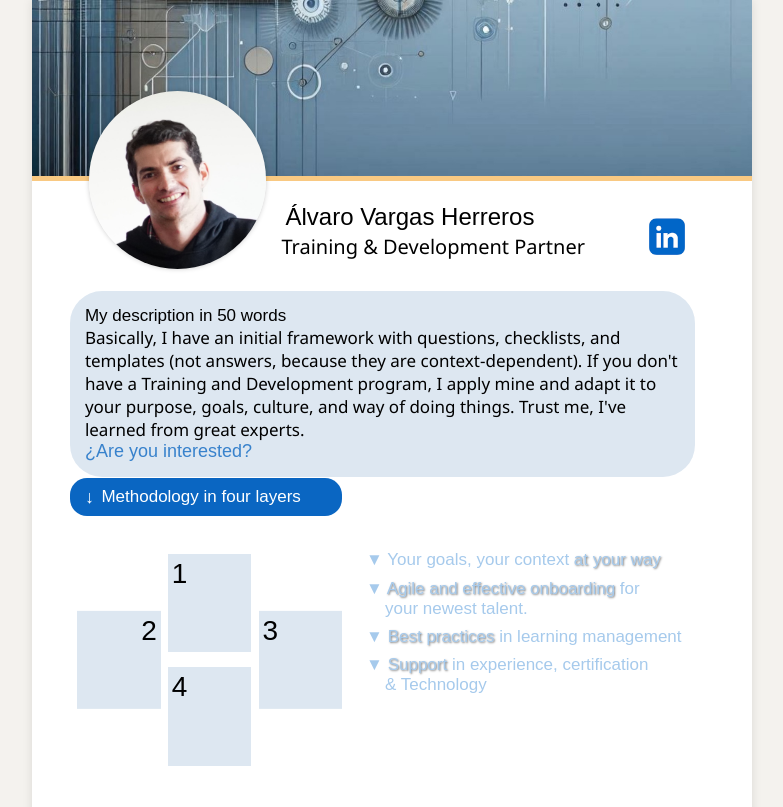
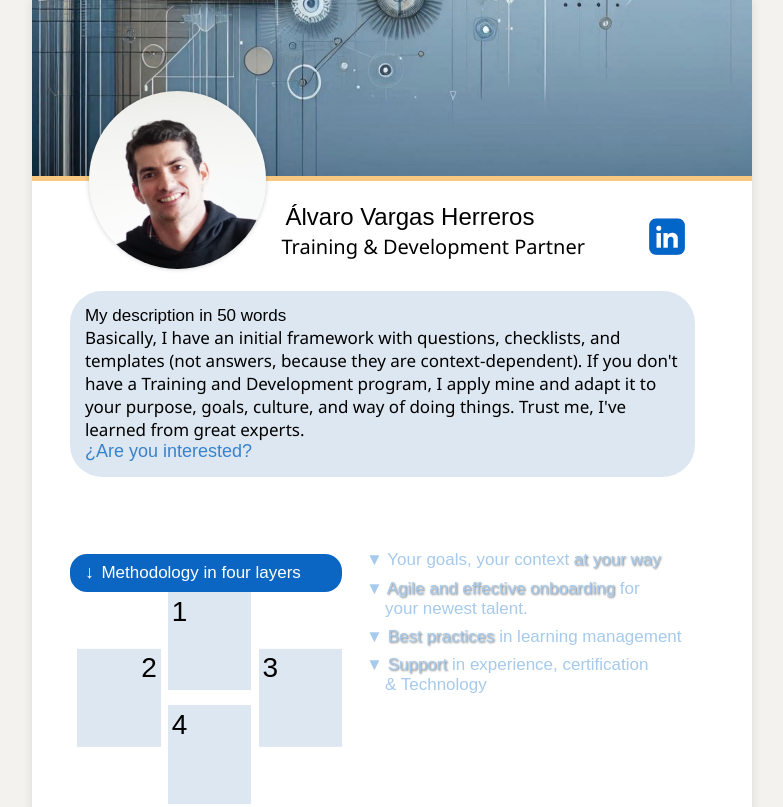
Before and after one commit to AlvaRocruIT/AlvaRocruIT.github.oi, a plain HTML site: page index.html in a window 1280 px wide. Shown: the top 807 px of the page, without its empty margins (248-1031 px from the left). Drawn offline with Linux system fonts and the light colour scheme.

Commit message:
Update styles.css
Bajar Meth box y Rectangles

```diff
--- a/styles.css
+++ b/styles.css
@@ -191,7 +191,7 @@ body {
 
 .methodology-box {
     position: absolute; /* Posicionamiento absoluto para el cuadro de texto de metodología */
-    top: calc(12.66cm); /* Espaciado adecuado debajo del primer cuadro de texto */
+    top: calc(14.66cm); /* Espaciado adecuado debajo del primer cuadro de texto */
     left: 1cm; /* 1 cm del borde izquierdo */
     width: 7.2cm; /* Ancho del cuadro */
     height: 1cm; /* Alto del cuadro */
@@ -219,7 +219,7 @@ body {
 
 .rectangle-box {
     position: absolute;
-    top: calc(14.66cm);
+    top: calc(15.66cm);
     left: 3.6cm;
     display: flex;
     flex-direction: column;
```
